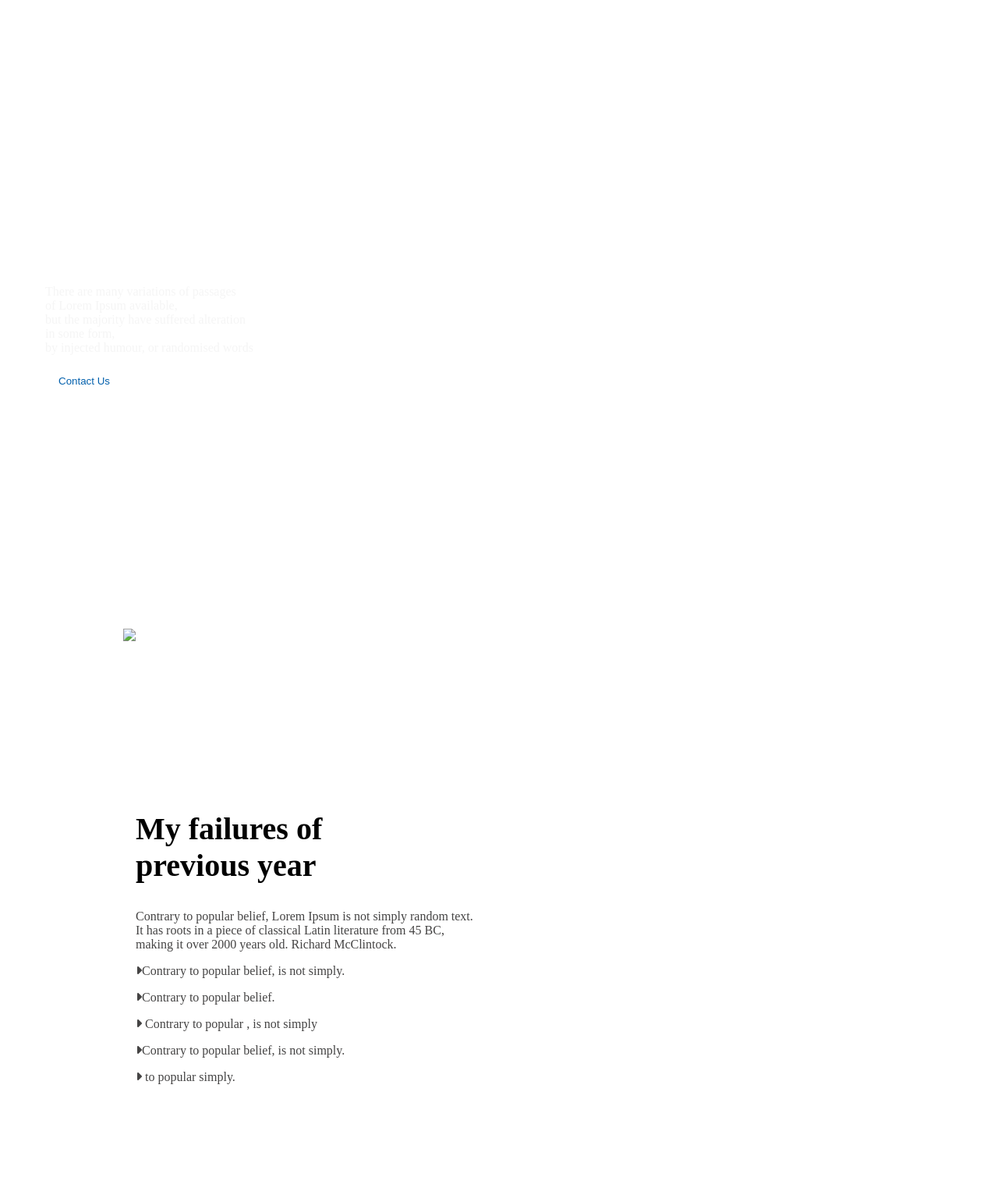
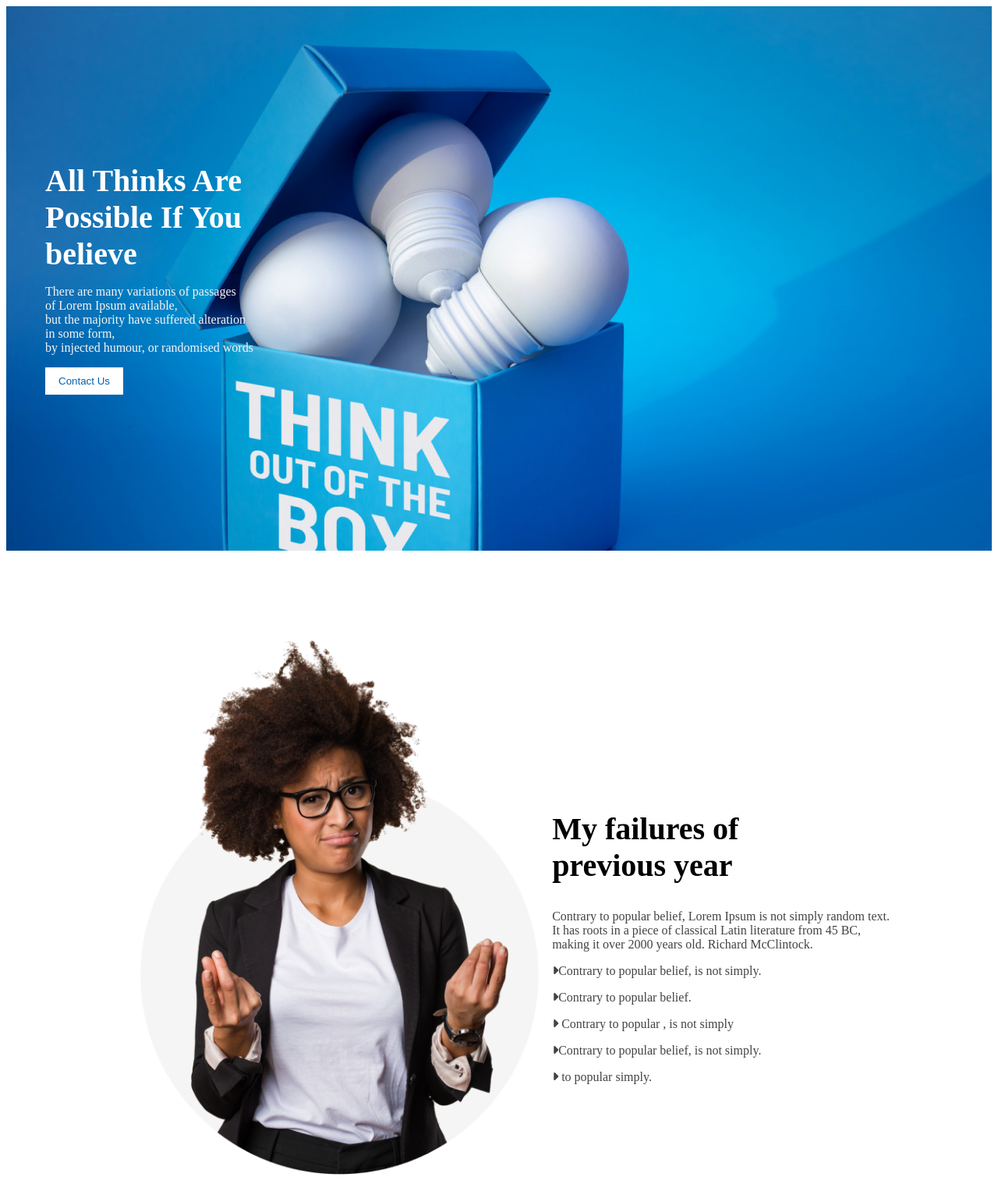
Before and after one commit to mdshohidi763/1st-assignment-project, a plain HTML site: page index.html in a window 1280 px wide. Shown: the top 1509 px of the page at 78% size. Drawn offline with Linux system fonts and the light colour scheme; the site is published under a folder, as on GitHub Pages, so addresses that start at the root find nothing.

Commit message:
updated repo

```diff
--- a/index.html
+++ b/index.html
@@ -35,7 +35,7 @@
      <!-- banner section -->
         <div class="content" >
 
-            <img src="/images/person.png">
+            <img src="images/person.png">
             <div class="banner-section">
                     <h2 class="banner-title">My failures of <br> previous year</h2>
 
--- a/styles/styles.css
+++ b/styles/styles.css
@@ -1,7 +1,7 @@
 .banner{
  padding:200px 50px;
       /* padding: 200px 100px; */
-      background-image: url('/images/banner/banner3.png')
+      background-image: url('../images/banner/banner3.png')
 
 
 }
```
